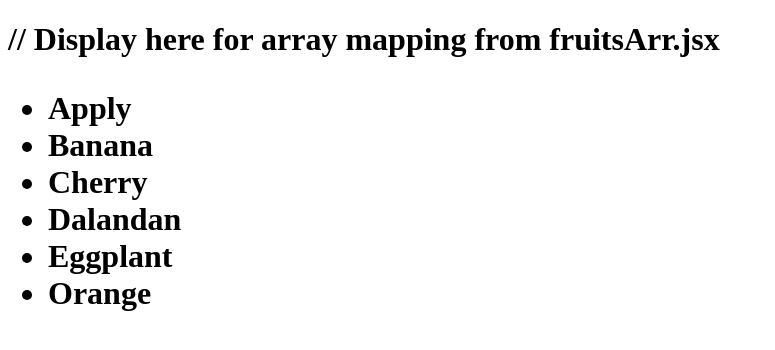
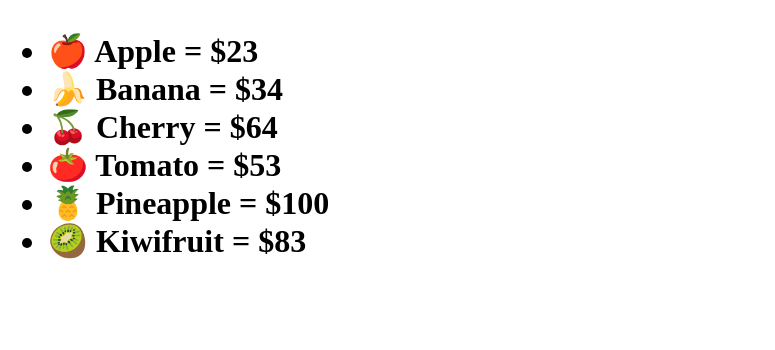
Before and after one commit to DaryllCulas/ReactJS-Practice, a React (Vite) app in the folder 2_CreateReactApp/Sample 1/: page / in a window 1280 px wide. Shown: the top 350 px of the page, without its empty margins (0-775 px from the left). Built offline with nearby package versions, Linux system fonts and the light colour scheme.

Commit message:
Rendering Array objects using map()

```diff
--- a/2_CreateReactApp/Sample 1/src/App.jsx
+++ b/2_CreateReactApp/Sample 1/src/App.jsx
@@ -1,5 +1,6 @@
-import { Hello, Hello2 } from "./Hello";
-import { FruitsDisplay } from "./fruitsArr";
+// import { Hello, Hello2 } from "./Hello";
+// import { FruitsDisplay } from "./fruitsArr";
+import { FruitsObj } from "./fruitsObj";
 
 // Displaying component here from imported module ('Hello.jsx');
 function App() {
@@ -14,10 +15,7 @@ function App() {
   return (
     <div>
       <h1>
-        {/* <Hello name="Daryll" age="24" seatNumbers={seatNumbers} />
-        <Hello2 personObj={personObj} /> */}
-        // Display here for array mapping from fruitsArr.jsx
-        <FruitsDisplay />
+        <FruitsObj />
       </h1>
     </div>
   );
--- /dev/null
+++ b/2_CreateReactApp/Sample 1/src/fruitsObj.jsx
@@ -0,0 +1,24 @@
+function FruitsObj() {
+  const fruits = [
+    { name: "Apple", price: 23, looksLike: "🍎" },
+    { name: "Banana", price: 34, looksLike: "🍌" },
+    { name: "Cherry", price: 64, looksLike: "🍒" },
+    { name: "Tomato", price: 53, looksLike: "🍅" },
+    { name: "Pineapple", price: 100, looksLike: "🍍" },
+    { name: "Kiwifruit", price: 83, looksLike: "🥝" },
+  ];
+
+  return (
+    <div>
+      <ul>
+        {fruits.map((fruit) => (
+          <li key={fruit.name}>
+            {fruit.looksLike} {fruit.name} = ${fruit.price}
+          </li>
+        ))}
+      </ul>
+    </div>
+  );
+}
+
+export { FruitsObj };
```
